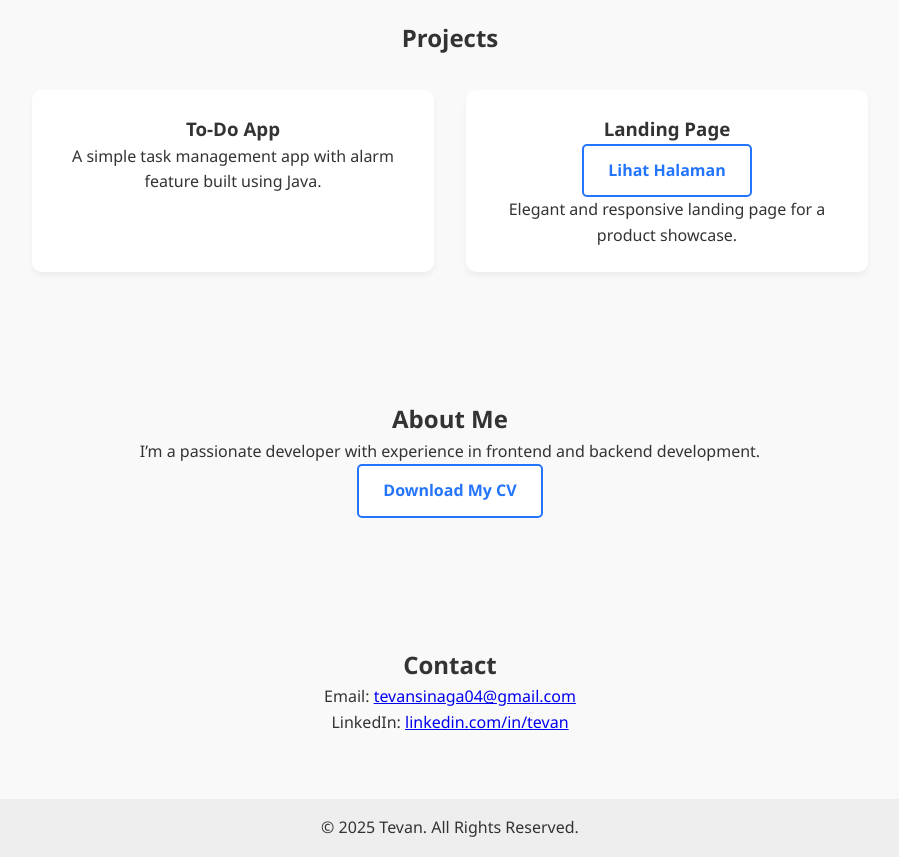
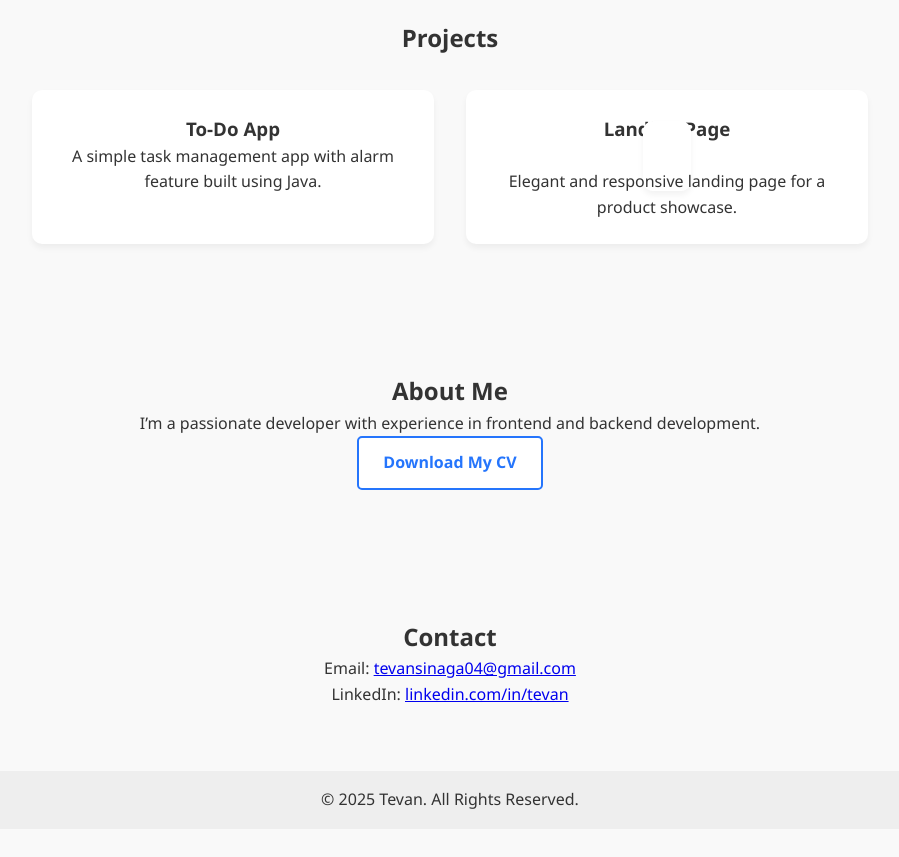
Before and after one commit to tevansinaga/portofolio, a plain HTML site: page index.html in a window 1280 px wide. Shown: the part 1040-1897 px from the top of the page, without its empty margins (190-1089 px from the left). After the commit the page ends 1869 px from the top, so only its background shows below. Drawn offline with Linux system fonts and the light colour scheme.

Commit message:
index.html

```diff
--- a/index.html
+++ b/index.html
@@ -47,7 +47,7 @@
       </div>
       <div class="project-card">
         <h3>Landing Page</h3>
-        <a href="landing.html" target="_blank" class="btn">Lihat Halaman</a>
+        <a href="landing.html" target="_blank" class="project-card"></a>
         <p>Elegant and responsive landing page for a product showcase.</p>
       </div>
     </div>
```
